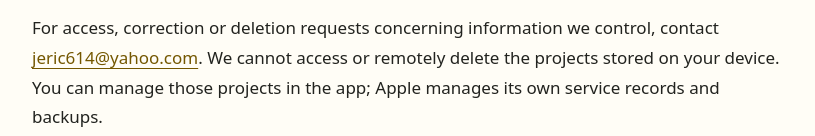
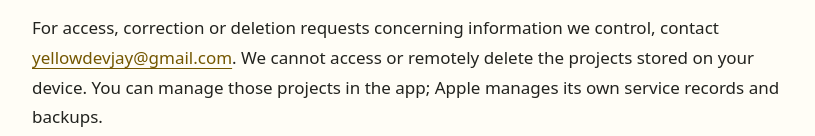
Before and after one commit to coofzilla/yellow_canvas_web, a plain HTML site: page privacy/index.html in a window 1280 px wide. Shown: the part 1922-2058 px from the top of the page, without its empty margins (232-1047 px from the left). Drawn offline with Linux system fonts and the light colour scheme.

Commit message:
docs(privacy): update YellowCanvas support contact

```diff
--- a/privacy/index.html
+++ b/privacy/index.html
@@ -32,7 +32,7 @@
     <header>
       <div class="brand">YELLOWCANVAS</div>
       <h1>Privacy policy</h1>
-      <p class="meta">Effective November 3, 2026 · Operator: Jeric Hernandez</p>
+      <p class="meta">Effective November 11, 2026 · Operator: Jeric Hernandez</p>
     </header>
     <div class="intro">
       <p>YellowCanvas lets you review one video or compare two, synchronize playback and draw on your footage. Your projects are stored locally. YellowCanvas does not upload your videos or drawings to a server operated by us.</p>
@@ -66,7 +66,7 @@
     <section>
       <h2>Support and privacy requests</h2>
       <p>If you email us, we receive your email address and the information you choose to include. We use it to respond and resolve your request, and retain correspondence only as needed for that purpose or applicable obligations. Send only the information needed to explain the issue.</p>
-      <p>For access, correction or deletion requests concerning information we control, contact <a href="mailto:jeric614@yahoo.com">jeric614@yahoo.com</a>. We cannot access or remotely delete the projects stored on your device. You can manage those projects in the app; Apple manages its own service records and backups.</p>
+      <p>For access, correction or deletion requests concerning information we control, contact <a href="mailto:yellowdevjay@gmail.com">yellowdevjay@gmail.com</a>. We cannot access or remotely delete the projects stored on your device. You can manage those projects in the app; Apple manages its own service records and backups.</p>
     </section>
 
     <section>
@@ -79,7 +79,7 @@
       <p>We will update this page and its effective date when YellowCanvas's data practices change. This policy describes the current app, its TestFlight beta and this website.</p>
     </section>
     <footer>
-      <p>YellowCanvas · Jeric Hernandez · <a href="mailto:jeric614@yahoo.com">Privacy and support</a></p>
+      <p>YellowCanvas · Jeric Hernandez · <a href="mailto:yellowdevjay@gmail.com">Privacy and support</a></p>
       <a href="#main">Back to top</a>
     </footer>
   </main>
```
